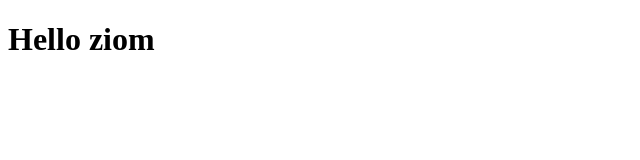
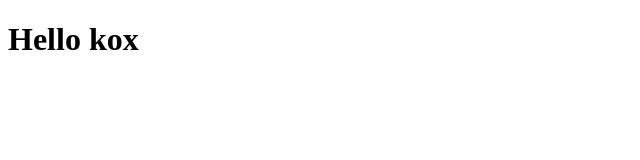
Before and after one commit to rhubert88/git_tutorial_ex1, a plain HTML site: page index.html in a window 1280 px wide. Shown: the full height of the page, 0-640 px from the left. Drawn offline with Linux system fonts and the light colour scheme.

Commit message:
change header

```diff
--- a/index.html
+++ b/index.html
@@ -7,6 +7,6 @@
         <title>Document</title>
     </head>
     <body>
-        <h1>Hello ziom</h1>
+        <h1>Hello kox</h1>
     </body>
 </html>
```
